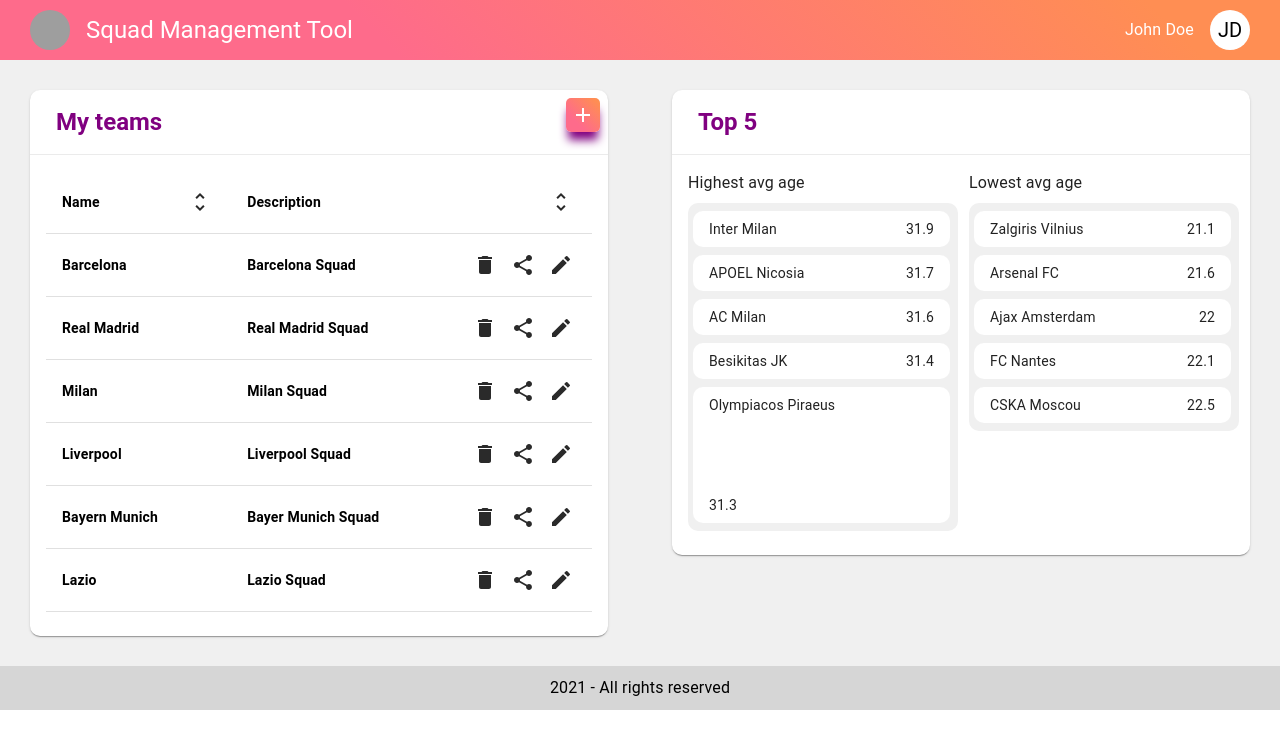
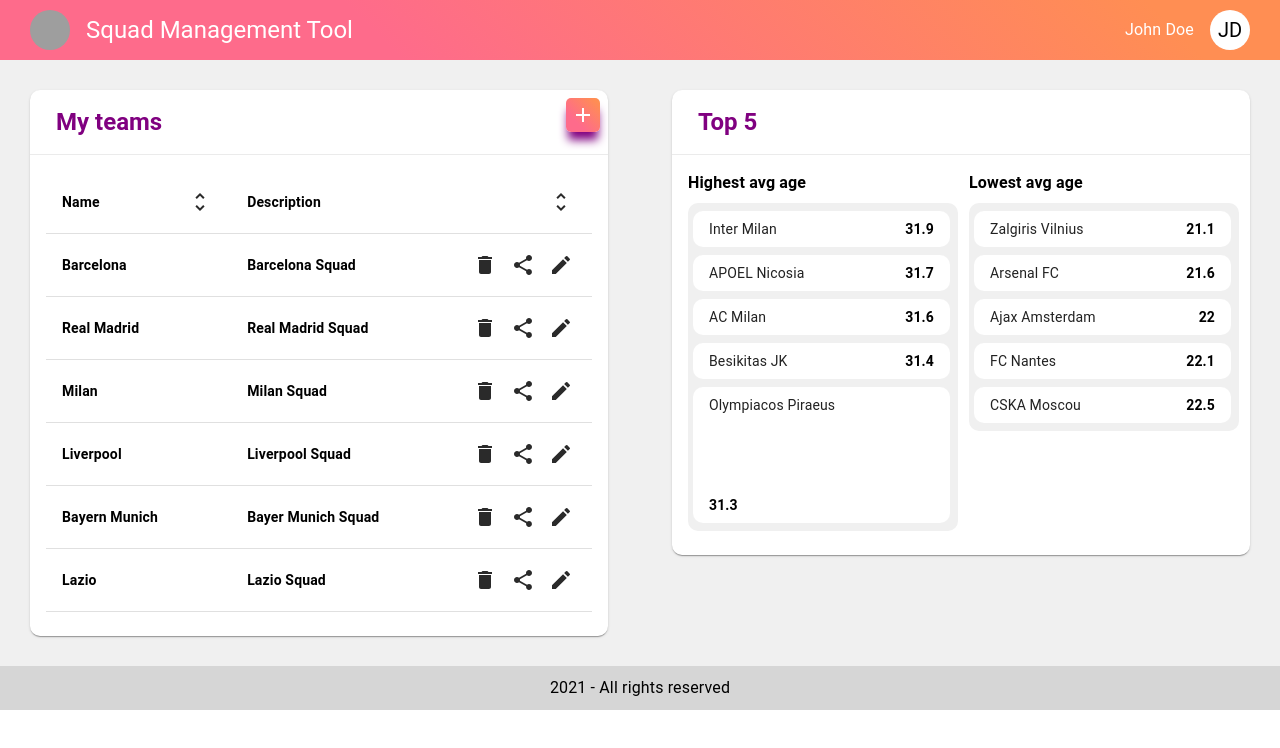
Before and after one commit to Leoguedesm1/squad_management_tool, a React (Create React App) app: page / in a window 1280 px wide. Shown: the top 748 px of the page. Built offline with nearby package versions, Linux system fonts and the light colour scheme; grey boxes are pictures that could not be loaded.

Commit message:
black text

```diff
--- a/src/components/List/List.js
+++ b/src/components/List/List.js
@@ -1,6 +1,6 @@
 import React from 'react';
 import { List, ListItem, ListItemText, Grid, Typography } from '@material-ui/core';
-import { StyledList, StyledListItem } from './style';
+import { StyledList, StyledListItem, StyledTypography } from './style';
 
 export default ({ items }) => {
 
@@ -15,7 +15,7 @@
                                     <Typography variant="body2">{item.name}</Typography>
                                 </Grid>
                                 <Grid item>
-                                    <Typography variant="body2">{item.value}</Typography>
+                                    <StyledTypography variant="body2">{item.value}</StyledTypography>
                                 </Grid>
                             </Grid>
                         </StyledListItem>
--- a/src/components/List/style.js
+++ b/src/components/List/style.js
@@ -1,5 +1,5 @@
 import { styled, makeStyles } from '@material-ui/core/styles';
-import { List, ListItem } from '@material-ui/core';
+import { List, ListItem, Typography } from '@material-ui/core';
 
 const StyledList = styled(List)({
     borderRadius: 10,
@@ -16,8 +16,13 @@
     minWidth: '10%',
 });
 
+const StyledTypography = styled(Typography)({
+    color: 'black',
+    fontWeight: 'bold'
+})
 
 export {
     StyledList,
     StyledListItem,
+    StyledTypography
 }
--- a/src/screens/Home/Home.js
+++ b/src/screens/Home/Home.js
@@ -3,7 +3,7 @@
 import { Card, Table, List, } from '../../components/index';
 import { Add } from '@material-ui/icons';
 
-import { StyledIcon, StyledIconButton } from './style';
+import { StyledIcon, StyledIconButton, StyledTypography } from './style';
 
 export default () => {
 
@@ -61,7 +61,7 @@
                                     <Grid item xs={6}>
                                         <Grid container direction="column" alignItems="flex-start" spacing={1}>
                                             <Grid item>
-                                                <Typography>Highest avg age</Typography>
+                                                <StyledTypography>Highest avg age</StyledTypography>
                                             </Grid>
                                             <Grid item>
                                                 <List
@@ -90,7 +90,7 @@
                                     <Grid item xs={6}>
                                         <Grid container direction="column" alignItems="flex-start" spacing={1}>
                                             <Grid item>
-                                                <Typography>Lowest avg age</Typography>
+                                                <StyledTypography>Lowest avg age</StyledTypography>
                                             </Grid>
                                             <Grid item>
                                                 <List
--- a/src/screens/Home/style.js
+++ b/src/screens/Home/style.js
@@ -1,4 +1,5 @@
 import { styled, makeStyles } from '@material-ui/core/styles';
+import { Typography } from '@material-ui/core'
 
 const StyledTableRow = makeStyles({
     hover: {
@@ -23,10 +24,16 @@
         padding: '5px 5px',
         boxShadow: '0px 10px 10px -2px purple'
     }
+});
+
+const StyledTypography = styled(Typography)({
+    color: 'black',
+    fontWeight: 'bold'
 })
 
 export {
     StyledTableRow,
     StyledIcon,
     StyledIconButton,
+    StyledTypography,
 }
```
